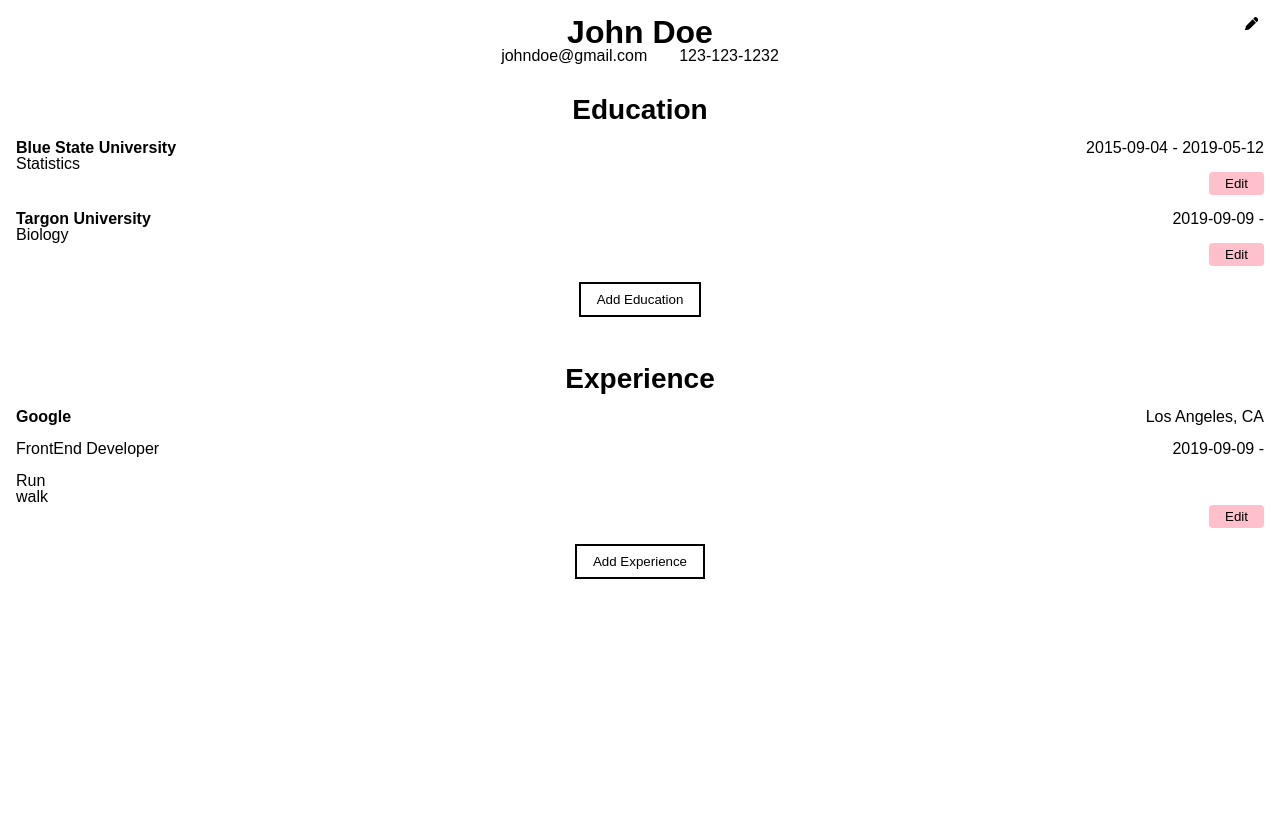
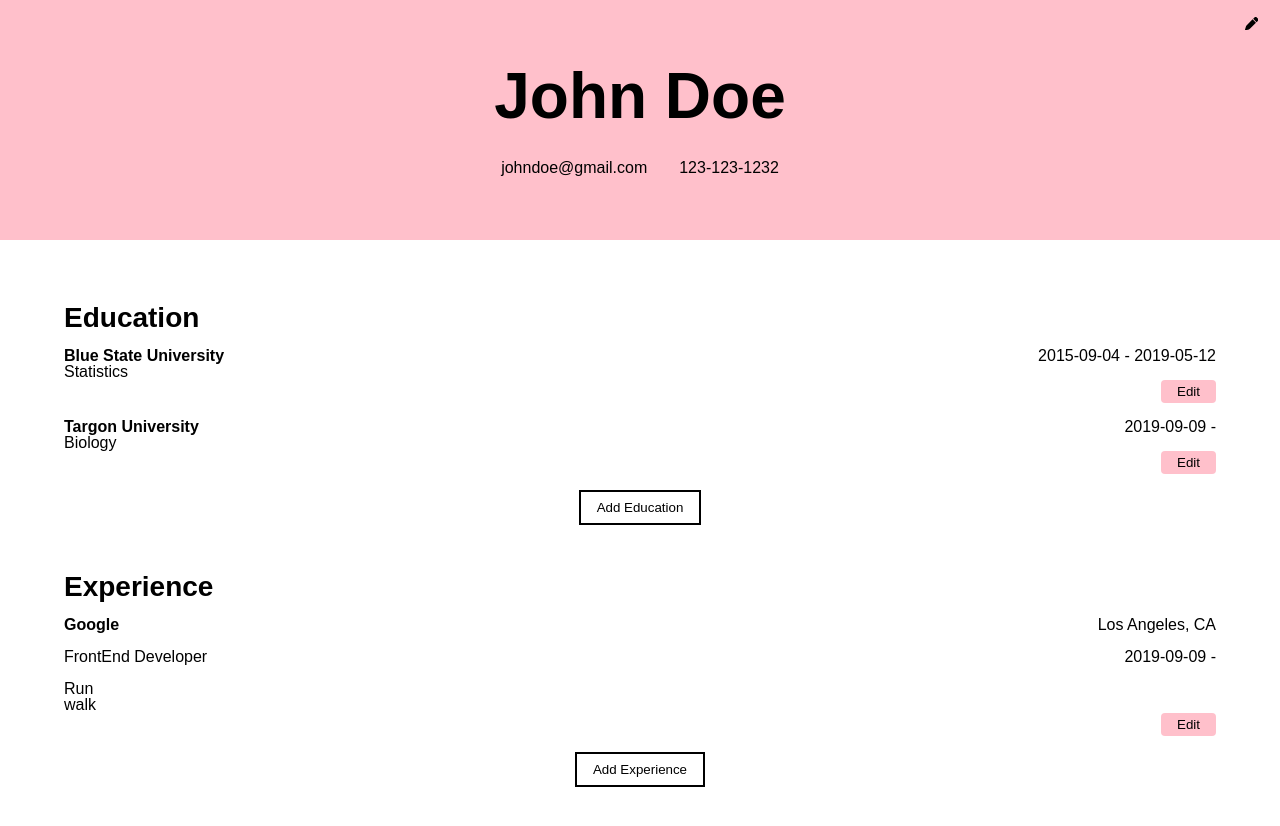
Before and after one commit to jduong09/cvProject, a React (Create React App) app: page / in a window 1280 px wide. Shown: the top 826 px of the page. Before the commit the page ends 800 px from the top, so only its background shows below. Built offline with nearby package versions, Linux system fonts and the light colour scheme.

Commit message:
Added git deployment and added some css.

```diff
--- a/package.json
+++ b/package.json
@@ -2,6 +2,7 @@
   "name": "cv-project",
   "version": "0.1.0",
   "private": true,
+  "homepage": "https://jduong09.github.com/cvProject",
   "dependencies": {
     "@testing-library/jest-dom": "^5.16.5",
     "@testing-library/react": "^13.4.0",
@@ -12,6 +13,8 @@
     "web-vitals": "^2.1.4"
   },
   "scripts": {
+    "predeploy": "npm run build",
+    "deploy": "gh-pages -d build",
     "start": "react-scripts start",
     "build": "react-scripts build",
     "test": "react-scripts test",
@@ -34,5 +37,8 @@
       "last 1 firefox version",
       "last 1 safari version"
     ]
+  },
+  "devDependencies": {
+    "gh-pages": "^5.0.0"
   }
 }
--- a/src/styles/App.css
+++ b/src/styles/App.css
@@ -16,10 +16,12 @@ header {
   justify-content: center;
   position: relative;
   padding: 1rem;
+  background-color: pink;
 }
 
 h1 {
   font-size: 2rem;
+  margin-bottom: 1rem;
 }
 
 .list-gen-info {
@@ -101,10 +103,14 @@ form {
 }
 
 .div-education > h2, #form-education > h2, #div-experience > h2, #form-experience > h2 {
-  text-align: center;
   font-size: 1.75rem;
   margin-bottom: 1rem;
 }
+
+#form-education > h2, #form-experience > h2 {
+  text-align: center;
+}
+
 
 #div-form-gen, .div-education, #div-experience {
   margin-bottom: 3rem;
@@ -213,3 +219,34 @@ form {
 button:hover {
   cursor: pointer;
 }
+
+
+@media (min-width: 375px) {
+
+}
+
+@media (min-width: 576px) {
+
+}
+
+@media (min-width: 767px) {
+
+}
+
+@media (min-width: 992px) {
+}
+
+@media (min-width: 1200px) {
+  header, main {
+    padding: 4rem;
+  }
+
+  h1 {
+    font-size: 4rem;
+    margin-bottom: 2rem;
+  }
+}
+
+@media (min-width: 1400px) {
+
+}
```
Also changed, not shown: 1 other file (tests, documents, lock files or other folders).
